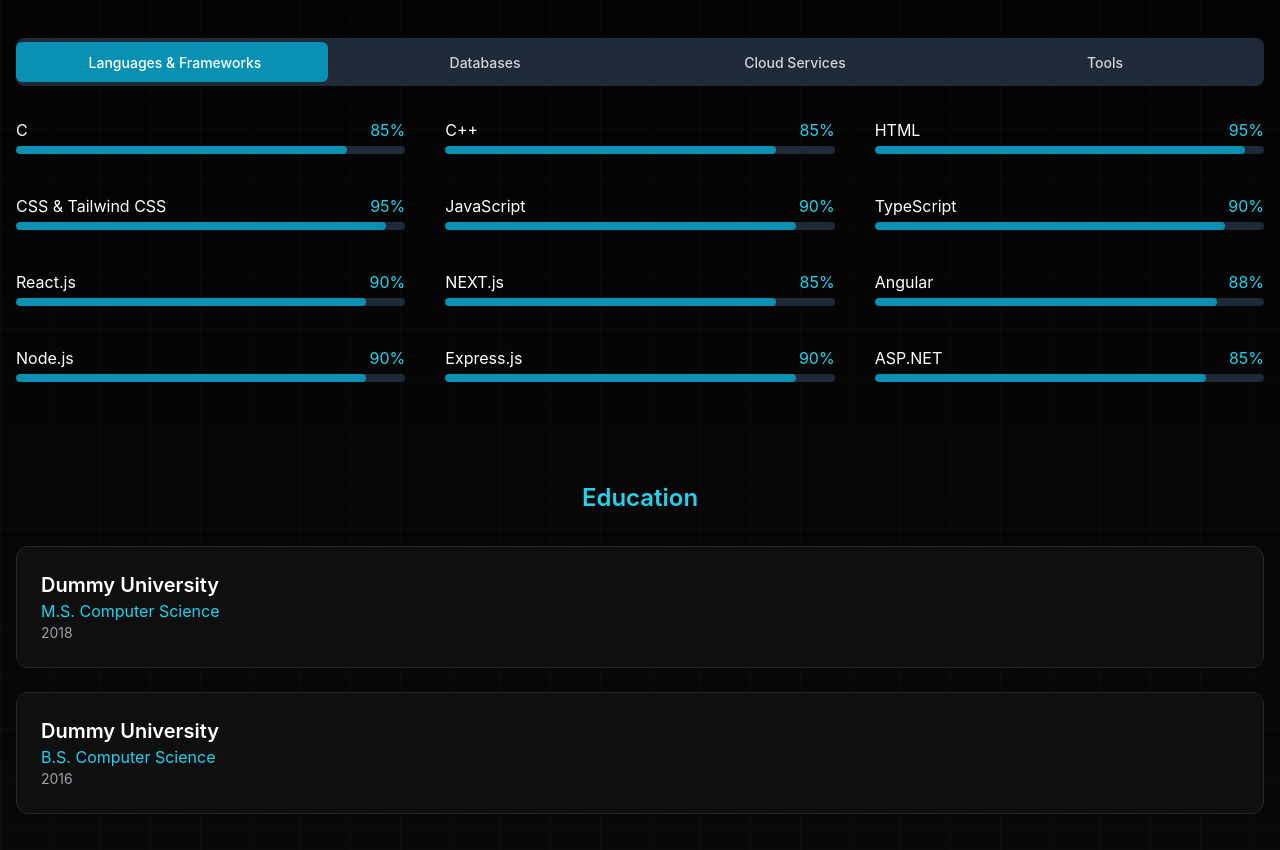
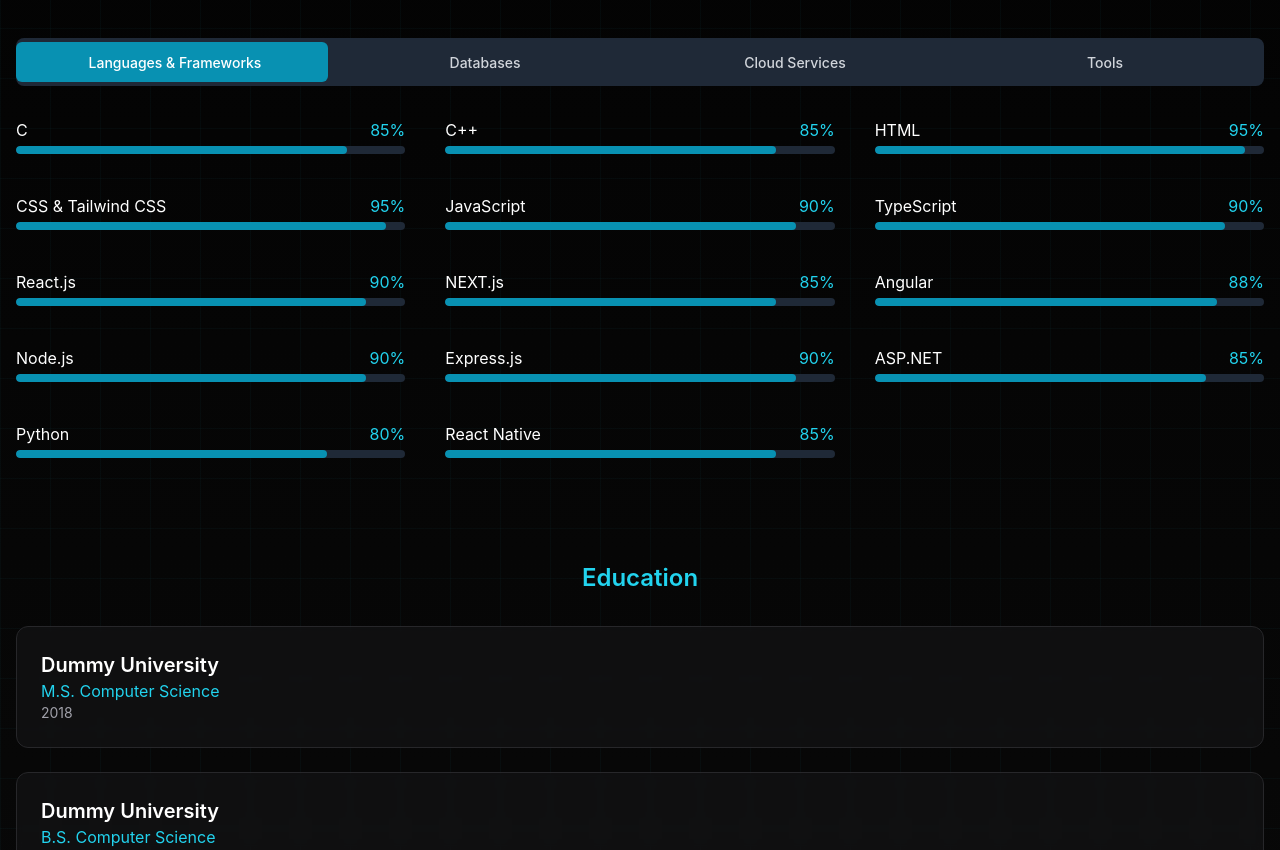
Before and after one commit to shourov-sorkar/latest-portfolio, a React (Vite) app: page / in a window 1280 px wide. Shown: the part 1522-2372 px from the top of the page. Built offline with nearby package versions, Linux system fonts and the light colour scheme.

Commit message:
refactor(skills-section): optimize tab change handling and improve animation transitions

```diff
--- a/src/sections/about-section/SkillsSection.tsx
+++ b/src/sections/about-section/SkillsSection.tsx
@@ -19,20 +19,18 @@
     (category) => category.category === activeTab
   );
   const activeSkills = activeSkillCategory?.items || [];
+
   const handleTabChange = (tab: string) => {
-    prevTabRef.current = activeTab;
-    setActiveTab(tab);
+    if (tab !== activeTab) {
+      prevTabRef.current = activeTab;
+      setActiveTab(tab);
+    }
   };
-  const contentVariants = {
-    enter: {
-      opacity: 0,
-    },
-    center: {
-      opacity: 1,
-    },
-    exit: {
-      opacity: 0,
-    },
+
+  const getDirection = () => {
+    const currentIndex = categories.indexOf(activeTab);
+    const prevIndex = categories.indexOf(prevTabRef.current);
+    return currentIndex > prevIndex ? 1 : -1;
   };
 
   return (
@@ -57,14 +55,13 @@
             layoutId="activeTabBackground"
             transition={{
               type: "spring",
-              stiffness: 300,
+              stiffness: 500,
               damping: 30,
+              duration: 0.2
             }}
             style={{
-              width: `calc(100% / ${categories.length})`,
-              left: `calc((100% / ${categories.length}) * ${categories.indexOf(
-                activeTab
-              )})`,
+              width: `${100 / categories.length}%`,
+              left: `${(100 / categories.length) * categories.indexOf(activeTab)}%`,
             }}
           />
 
@@ -72,21 +69,20 @@
             <button
               key={category}
               onClick={() => handleTabChange(category)}
-              className="text-center py-2 z-10 relative"
+              className="text-center py-2 z-10 relative focus:outline-none"
             >
               <motion.span
-                className={`px-2 py-1 text-sm font-medium ${
-                  activeTab === category
-                    ? "text-white"
-                    : "text-gray-300 hover:text-white"
-                }`}
+                className="px-2 py-1 text-sm font-medium relative"
+                initial={{ color: "#d1d5db" }}
+                animate={{
+                  color: activeTab === category ? "#ffffff" : "#d1d5db",
+                  scale: activeTab === category ? 1.1 : 1
+                }}
                 whileHover={{ y: -2 }}
-                animate={
-                  activeTab === category
-                    ? { scale: 1.05, y: 0 }
-                    : { scale: 1, y: 0 }
-                }
-                transition={{ type: "spring", stiffness: 300, damping: 20 }}
+                transition={{
+                  color: { duration: 0.2 },
+                  scale: { type: "spring", stiffness: 500, damping: 25, duration: 0.15 }
+                }}
               >
                 {category}
               </motion.span>
@@ -94,21 +90,19 @@
           ))}
         </div>
       </motion.div>
-      <div
-        className="relative w-full overflow-hidden"
-        style={{ minHeight: "300px" }}
-      >
-        <AnimatePresence mode="wait">
+
+      <div className="relative w-full overflow-hidden" style={{ height: "380px" }}>
+        <AnimatePresence initial={false} mode="wait">
           <motion.div
             key={activeTab}
-            variants={contentVariants}
-            initial="enter"
-            animate="center"
-            exit="exit"
+            initial={{ x: 200 * getDirection(), opacity: 0 }}
+            animate={{ x: 0, opacity: 1 }}
+            exit={{ x: -200 * getDirection(), opacity: 0 }}
             transition={{
-              opacity: { duration: 0.05 },
+              x: { type: "spring", stiffness: 400, damping: 30, duration: 0.15 },
+              opacity: { duration: 0.1 }
             }}
-            className="w-full grid grid-cols-1 md:grid-cols-3 gap-10 absolute"
+            className="w-full grid grid-cols-1 md:grid-cols-3 gap-10 absolute top-0 left-0 right-0"
           >
             {activeSkills.map((skill, index: number) => {
               const skillName = typeof skill === "string" ? skill : skill.name;
@@ -120,17 +114,16 @@
                   className="w-full"
                   initial={{ opacity: 0, y: 20 }}
                   animate={{ opacity: 1, y: 0 }}
-                  exit={{ opacity: 0, y: -10 }}
                   transition={{
                     type: "spring",
                     stiffness: 500,
                     damping: 30,
-                    delay: index * 0.01,
+                    delay: index * 0.02,
                   }}
                 >
                   <div className="flex justify-between mb-1">
                     <span className="text-white">{skillName}</span>
-                    <CountUp value={percentage} delay={index * 0.05} />
+                    <CountUp value={percentage} delay={index * 0.02} />
                   </div>
                   <div className="w-full h-2 bg-gray-800 rounded-full overflow-hidden">
                     <motion.div
@@ -141,7 +134,7 @@
                         type: "spring",
                         stiffness: 200,
                         damping: 20,
-                        delay: index * 0.05 ,
+                        delay: index * 0.02,
                       }}
                     />
                   </div>
@@ -154,13 +147,14 @@
     </div>
   );
 };
+
 const CountUp = ({ value, delay = 0 }: { value: number; delay?: number }) => {
   const count = useMotionValue(0);
   const [displayValue, setDisplayValue] = useState(0);
 
   useEffect(() => {
     const animation = animate(count, value, {
-      duration: 1,
+      duration: 0.6,
       delay: delay,
       ease: "easeOut",
       onUpdate: (latest) => {
```
